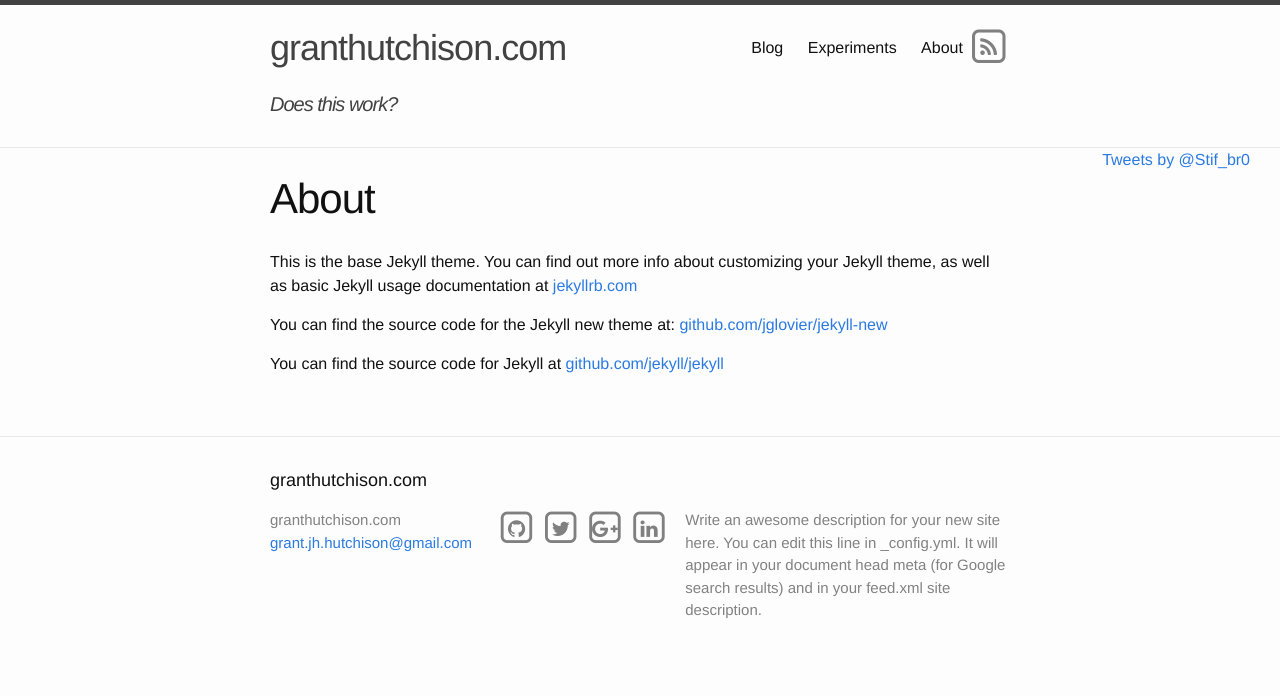
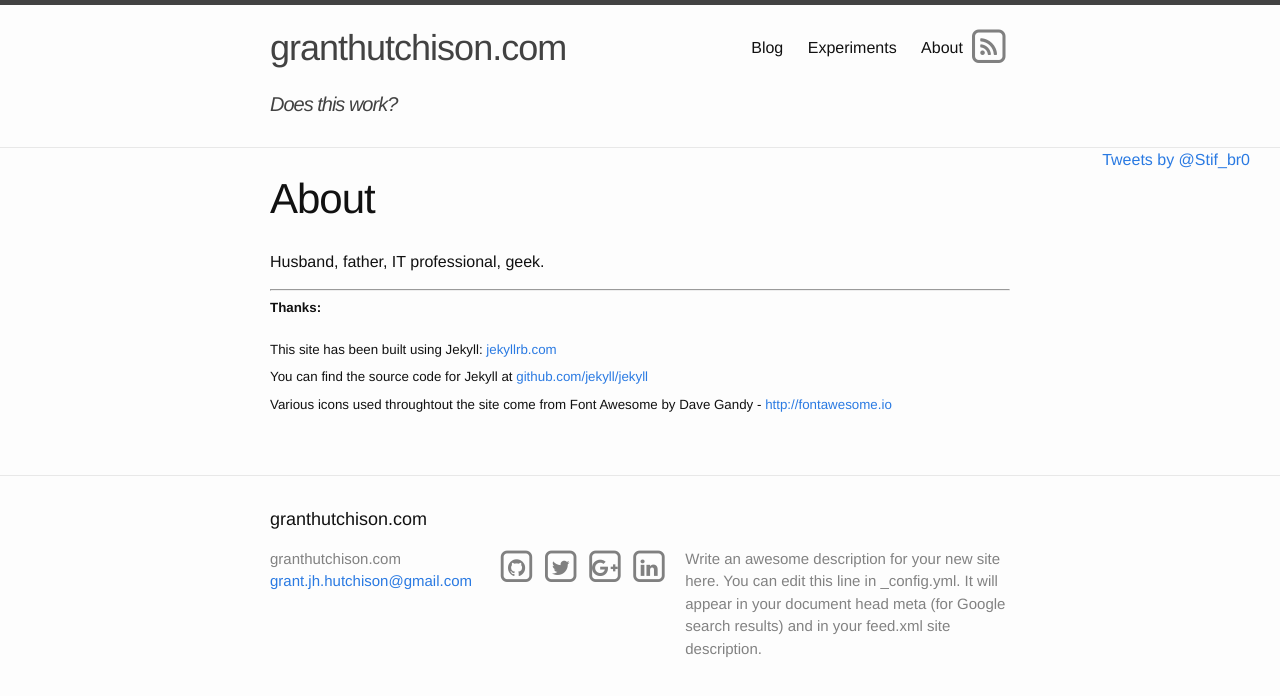
Before and after one commit to Stif-UK/StifBlog, a Jekyll site: the page built from about.md, in a window 1280 px wide. Shown: the top 696 px of the page. Built offline with Jekyll 4.4.1, drawn with Linux system fonts in a browser that asks for light colours; nearby versions of some CDN libraries; some web fonts are replaced; comment, search, counter and statistics services are not loaded.

Commit message:
About page updated and formatted

```diff
--- a/_sass/_base.scss
+++ b/_sass/_base.scss
@@ -209,3 +209,8 @@ pre {
   color: grey;
 
 }
+
+.smalltext{
+  text-size: $small-font-size
+
+}
--- a/about.md
+++ b/about.md
@@ -3,9 +3,13 @@ layout: page
 title: About
 permalink: /about/
 ---
+Husband, father, IT professional, geek.
 
-This is the base Jekyll theme. You can find out more info about customizing your Jekyll theme, as well as basic Jekyll usage documentation at [jekyllrb.com](http://jekyllrb.com/)
+- - -
+<sub>
+**Thanks:**
 
-You can find the source code for the Jekyll new theme at: [github.com/jglovier/jekyll-new](https://github.com/jglovier/jekyll-new)
-
-You can find the source code for Jekyll at [github.com/jekyll/jekyll](https://github.com/jekyll/jekyll)
+<sub>
+This site has been built using Jekyll: [jekyllrb.com](http://jekyllrb.com/)<br>
+You can find the source code for Jekyll at [github.com/jekyll/jekyll](https://github.com/jekyll/jekyll)<br>
+Various icons used throughtout the site come from Font Awesome by Dave Gandy - [http://fontawesome.io](http://fontawesome.io)<br>
```
